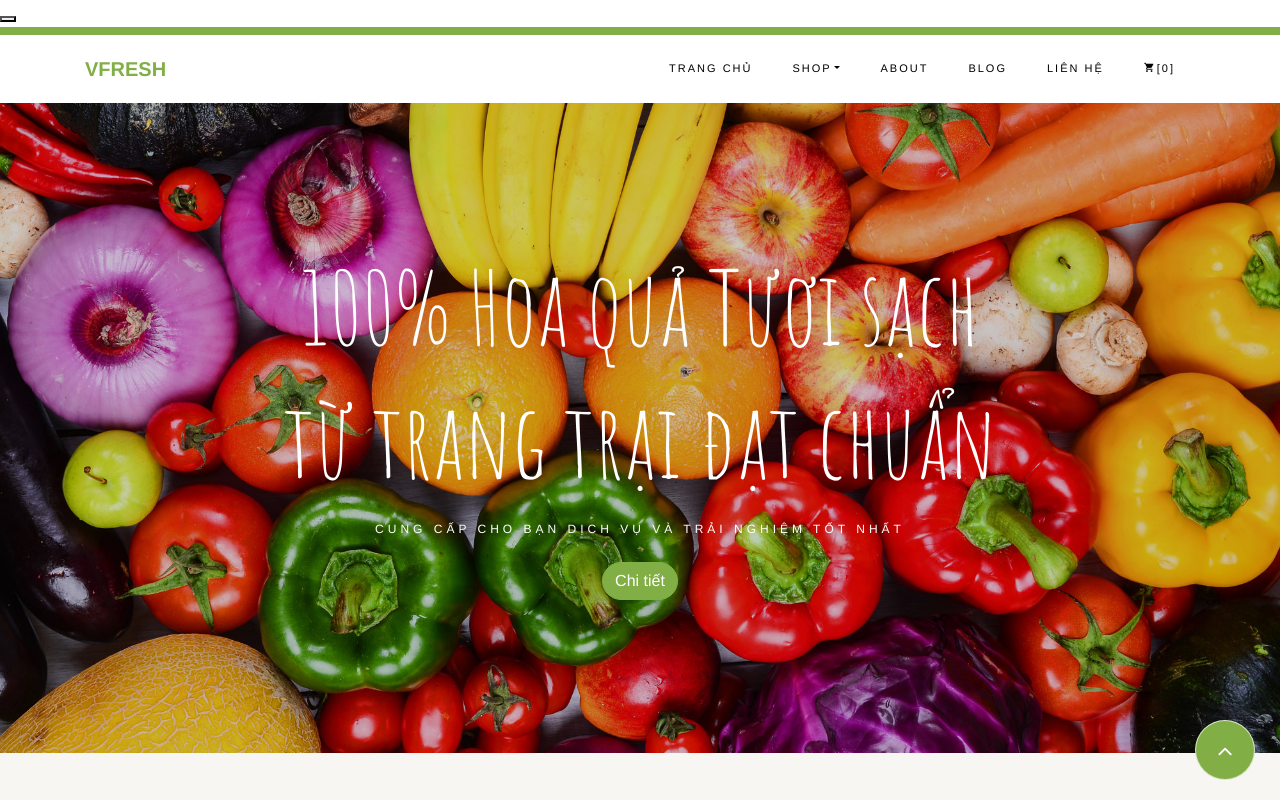
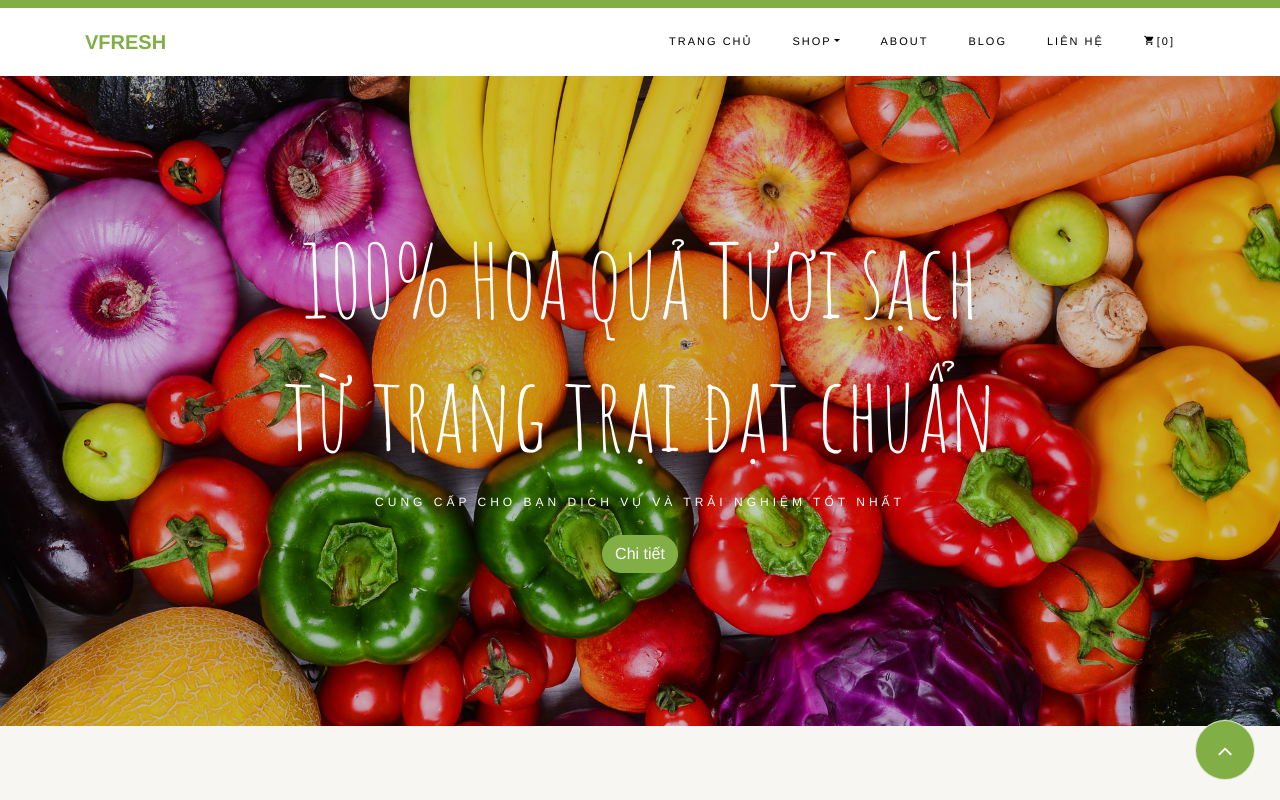
Before and after one commit to trandinhhao/Fruit-shop, a plain HTML site: page webapp/index.html in a window 1280 px wide. Shown: the top 800 px of the page. Drawn offline with Linux system fonts and the light colour scheme; some packages are replaced by stand-ins of ours; no server answers; files whose address does not match are found by name.

Commit message:
Xin chaoooo

```diff
--- a/webapp/index.html
+++ b/webapp/index.html
@@ -32,9 +32,6 @@
 </head>
 
 <body class="goto-here">
-	<div>
-		<button></button>
-	</div>
 	<div class="py-1 bg-primary">
 		<div class="container">
 			<div class="row no-gutters d-flex align-items-start align-items-center px-md-0">
```
